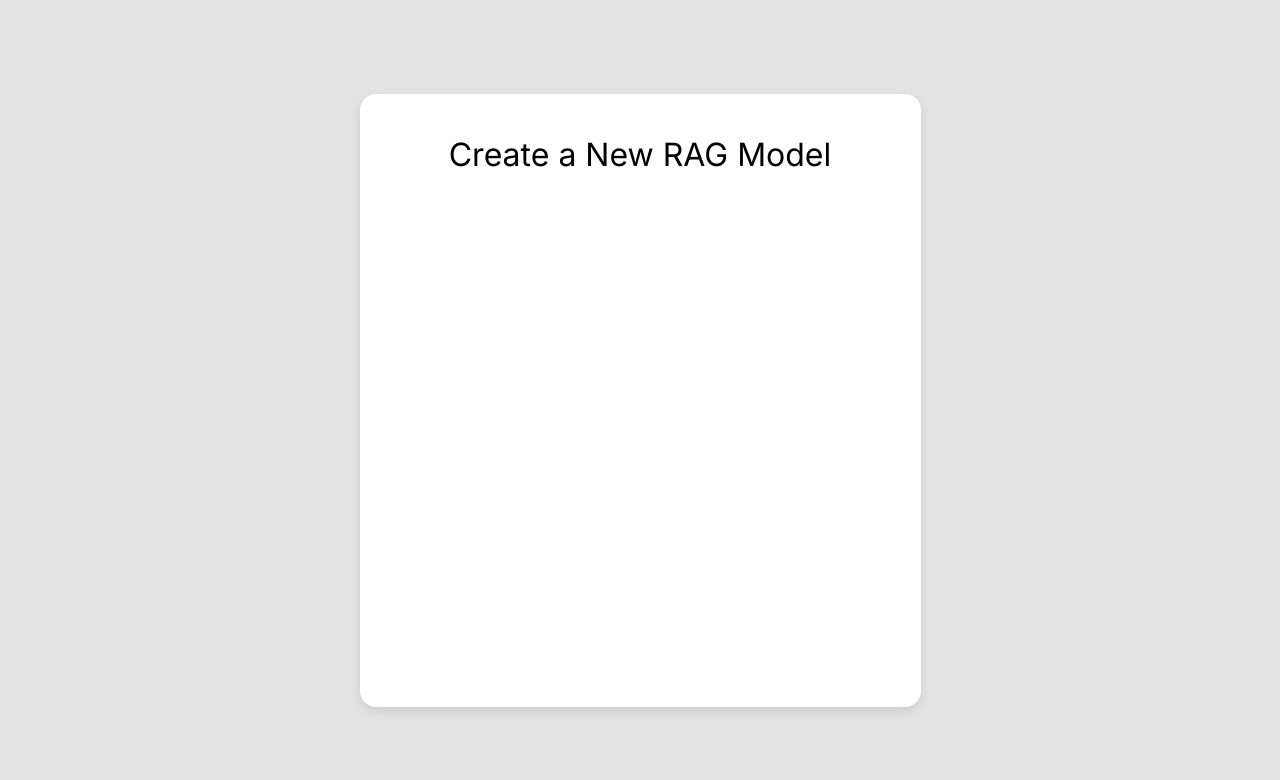
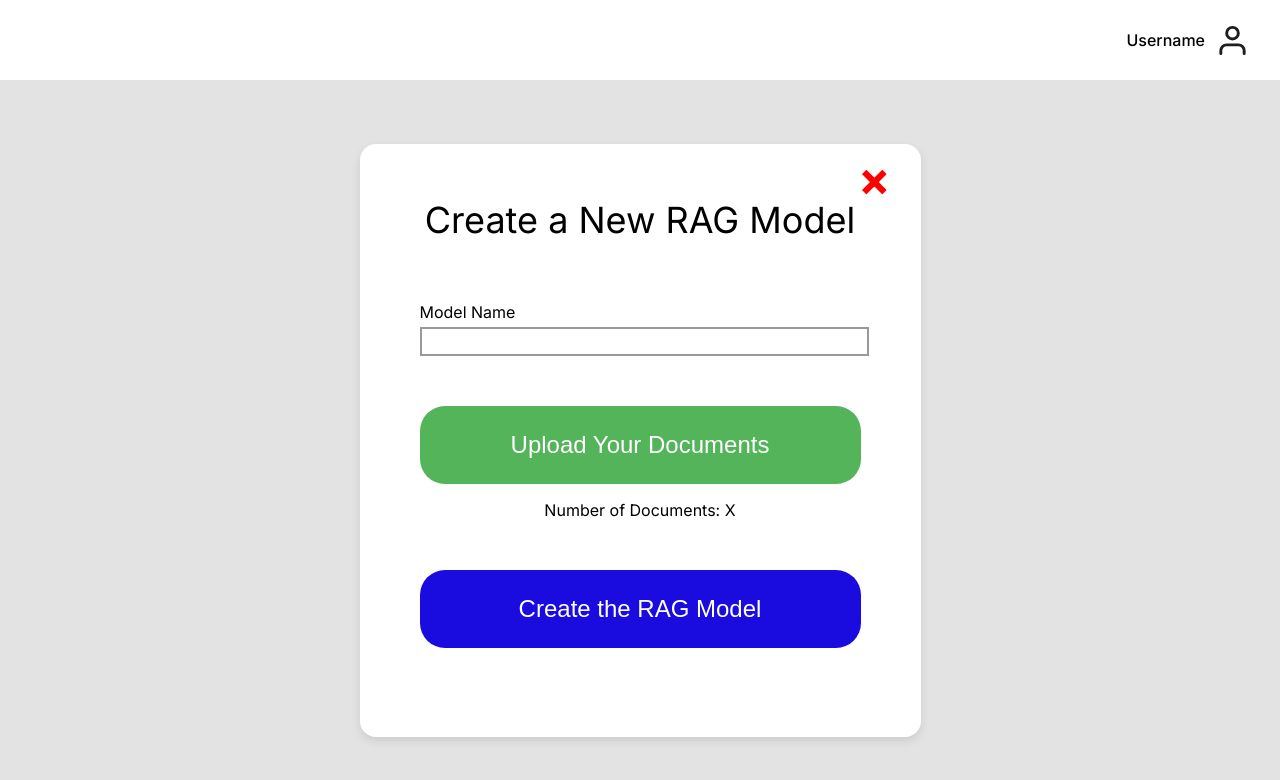
Before and after one commit to becketthayes/RAG-Models-Project, a React (Create React App) app in the folder frontend/: page / in a window 1280 px wide. Shown: the top 780 px of the page. Built offline with nearby package versions, Linux system fonts and the light colour scheme.

Commit message:
added TopBar and finalized the form-card in React Frontend

```diff
--- a/frontend/src/App.css
+++ b/frontend/src/App.css
@@ -5,10 +5,16 @@ body {
   font-family: 'Inter';
 }
 
-.App-container {
+.page-layout {
   display: flex;
-  justify-content: center;
-  align-items: center;
+  flex-direction: column; /* Stacks items vertically */
   min-height: 100vh;
   background-color: #E4E3E3;
 }
+
+.main-content {
+  display: flex;
+  flex-grow: 1;
+  justify-content: center;
+  align-items: center;
+}
--- a/frontend/src/App.js
+++ b/frontend/src/App.js
@@ -1,11 +1,15 @@
 import './App.css';
 import React from 'react';
 import CreateModelForm from './components/CreateModelForm';
+import TopBar from './components/TopBar';
 
 function App() {
   return (
-    <div className="App-container">
-      <CreateModelForm />
+    <div className="page-layout">
+      <TopBar />
+      <div className="main-content">
+        <CreateModelForm />
+      </div>
     </div>
   );
 }
--- a/frontend/src/components/CreateModelForm.css
+++ b/frontend/src/components/CreateModelForm.css
@@ -1,5 +1,6 @@
 /* Rectangle 1 */
 .form-card {
+    position: relative;
     width: 561px;
     height: 593px;
     border-radius: 16px;
@@ -9,11 +10,67 @@
     flex-direction: column;
     align-items: center;
     justify-content: flex-start;
-    padding-top: 20px;
+    padding: 30px 60px;
+    box-sizing: border-box;
+}
+
+.close-button {
+    position: absolute;
+    top: 5px;
+    right: 30px;
+
+    font-weight: bold;
+    font-size: 3rem;
+    cursor: pointer;
+    color: red;
+}
+
+.form-group {
+    width: 100%;
+    margin-bottom: 50px;
+    box-sizing: border-box;
+}
+
+.form-label {
+    display: block;
+    margin-bottom: 5px;
+    font-weight: normal;
+    text-align: left;
+}
+
+.form-input {
+    display: block;
+    width: 100%;
+    border: 2px solid #999;
+    font-size: 1.25rem;
+}
+
+.form-button {
+    width: 100%;
+    padding: 25px;
+    border: none;
+    border-radius: 25px;
+    font-size: 1.5rem;
+    cursor: pointer;
+}
+
+.button-upload {
+    background-color: #53B45A;
+    color: white;
+}
+
+.document-count {
+    text-align: center;
+    margin-bottom: 50px
+}
+
+.button-create {
+    background-color: #1A0CDF;
+    color: white;
 }
 
 h1 {
-    font-size: 2rem;
+    font-size: 2.25rem;
     font-weight: normal;
-    margin-bottom: 20px
+    margin-bottom: 60px
 }
--- a/frontend/src/components/CreateModelForm.js
+++ b/frontend/src/components/CreateModelForm.js
@@ -4,8 +4,31 @@ import './CreateModelForm.css'; // Don't forget to import the CSS!
 function CreateModelForm() {
     return (
         <div className="form-card">
+            <div className="close-button">
+                &times;
+            </div>
             <h1>Create a New RAG Model</h1>
 
+            <div className="form-group">
+                <label className="form-label">Model Name</label>
+                <input
+                    type="text"
+                    id="model-name"
+                    class="form-input"
+                />
+            </div>
+
+            <button className="form-button button-upload">
+                Upload Your Documents
+            </button>
+
+            <p className="document-count">
+                Number of Documents: X
+            </p>
+
+            <button className="form-button button-create">
+                Create the RAG Model
+            </button>
         </div>
     )
 }
--- /dev/null
+++ b/frontend/src/components/TopBar.css
@@ -0,0 +1,25 @@
+.top-bar-container {
+    display: flex;
+    justify-content: flex-end;
+    background: #FFFFFF;
+    align-items: center;
+    width: 100%;
+    height: 80px;
+    padding-right: 30px;
+    box-sizing: border-box;
+}
+
+.top-bar-user-info {
+    display: flex;
+    align-items: center;
+    gap: 10px;
+}
+
+.username {
+    font-weight: 500;
+}
+
+.user-icon {
+    width: 35px;
+    height: 35px;
+}
--- /dev/null
+++ b/frontend/src/components/TopBar.js
@@ -0,0 +1,16 @@
+import React from 'react';
+import './TopBar.css';
+import userIcon from '../User.svg';
+
+function TopBar() {
+    return (
+        <div className="top-bar-container">
+            <div className="top-bar-user-info">
+                <p className="username">Username</p>
+                <img src={userIcon} alt="User Icon" className="user-icon" />
+            </div>
+        </div>
+    )
+}
+
+export default TopBar
```
Also changed, not shown: frontend/src/User.svg (added).
